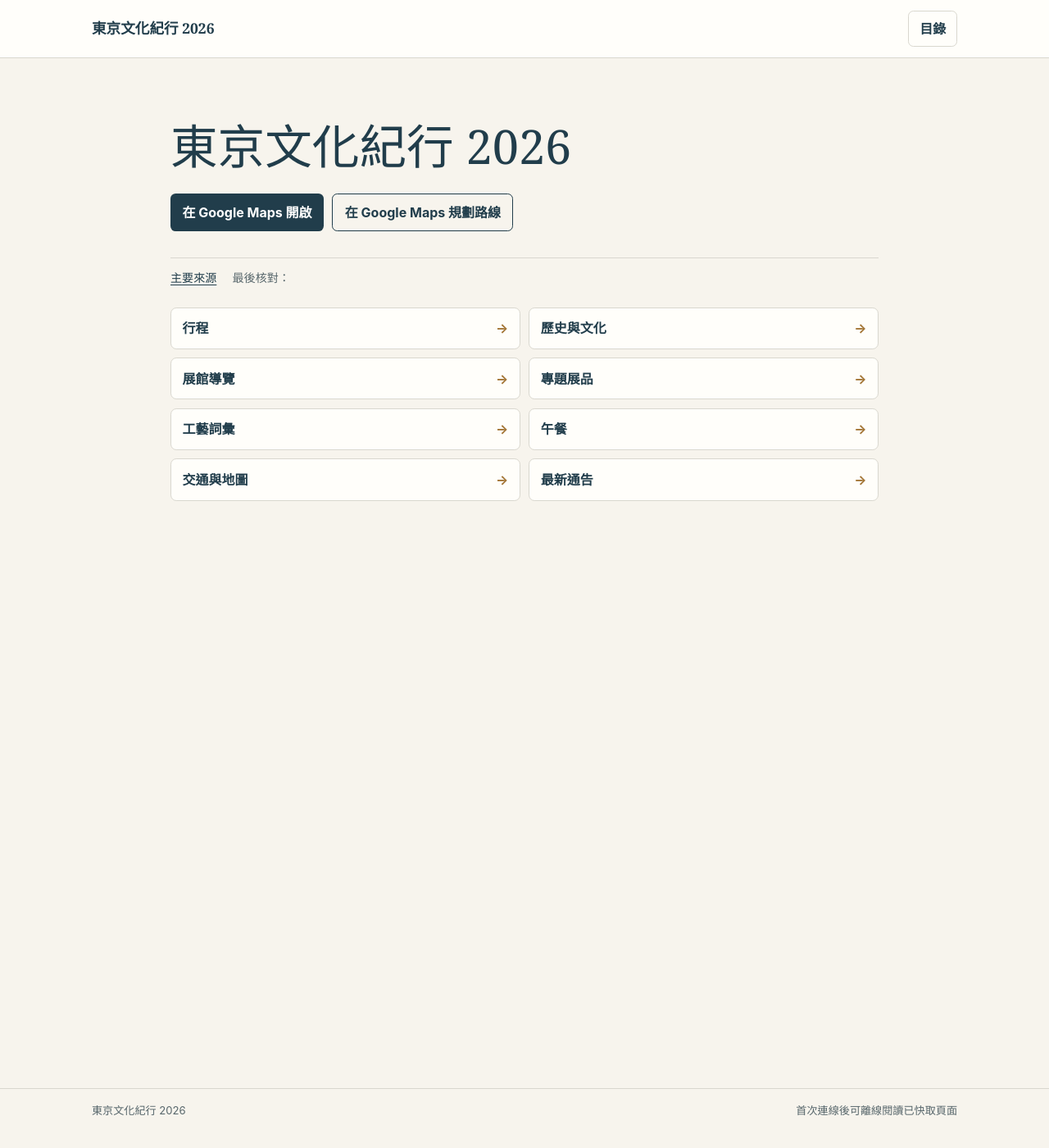
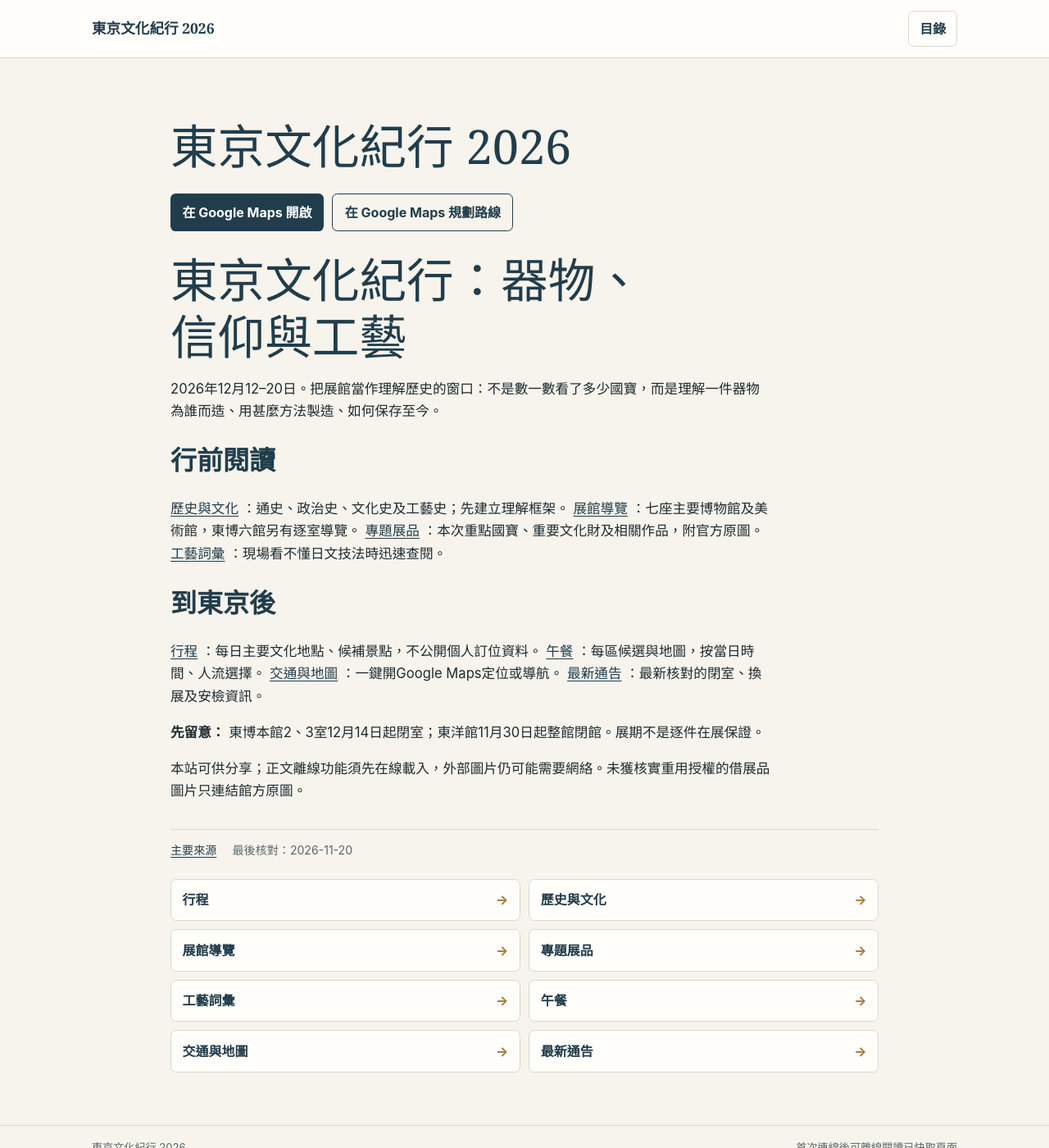
Before and after one commit to davetwchiu/tokyo-culture-trip-2026, a Jekyll site: the page built from content/home.md, in a window 1280 px wide and 1400 px high. Shown: the whole window at 82% size. Built offline with Jekyll 4.4.1, drawn with Linux system fonts in a browser that asks for light colours.

Commit message:
Complete content/home.md content

```diff
--- a/content/home.md
+++ b/content/home.md
@@ -5,10 +5,30 @@ permalink: /
 navigation: true
 nav_order: 1
 is_home: true
-source: ""
-last_checked: ""
+source: "https://www.tnm.jp/"
+last_checked: "2026-11-20"
 maps_query: ""
 maps_origin: ""
 maps_destination: ""
 offline: true
 ---
+
+# 東京文化紀行：器物、信仰與工藝
+
+2026年12月12–20日。把展館當作理解歷史的窗口：不是數一數看了多少國寶，而是理解一件器物為誰而造、用甚麼方法製造、如何保存至今。
+
+## 行前閱讀
+[歷史與文化]({{ '/history/' | relative_url }}) ：通史、政治史、文化史及工藝史；先建立理解框架。
+[展館導覽]({{ '/museums/' | relative_url }}) ：七座主要博物館及美術館，東博六館另有逐室導覽。
+[專題展品]({{ '/works/' | relative_url }}) ：本次重點國寶、重要文化財及相關作品，附官方原圖。
+[工藝詞彙]({{ '/craft-glossary/' | relative_url }}) ：現場看不懂日文技法時迅速查閱。
+
+## 到東京後
+[行程]({{ '/itinerary/' | relative_url }}) ：每日主要文化地點、候補景點，不公開個人訂位資料。
+[午餐]({{ '/lunch/' | relative_url }}) ：每區候選與地圖，按當日時間、人流選擇。
+[交通與地圖]({{ '/transport/' | relative_url }}) ：一鍵開Google Maps定位或導航。
+[最新通告]({{ '/updates/' | relative_url }}) ：最新核對的閉室、換展及安檢資訊。
+
+**先留意：** 東博本館2、3室12月14日起閉室；東洋館11月30日起整館閉館。展期不是逐件在展保證。
+
+本站可供分享；正文離線功能須先在線載入，外部圖片仍可能需要網絡。未獲核實重用授權的借展品圖片只連結館方原圖。
```
